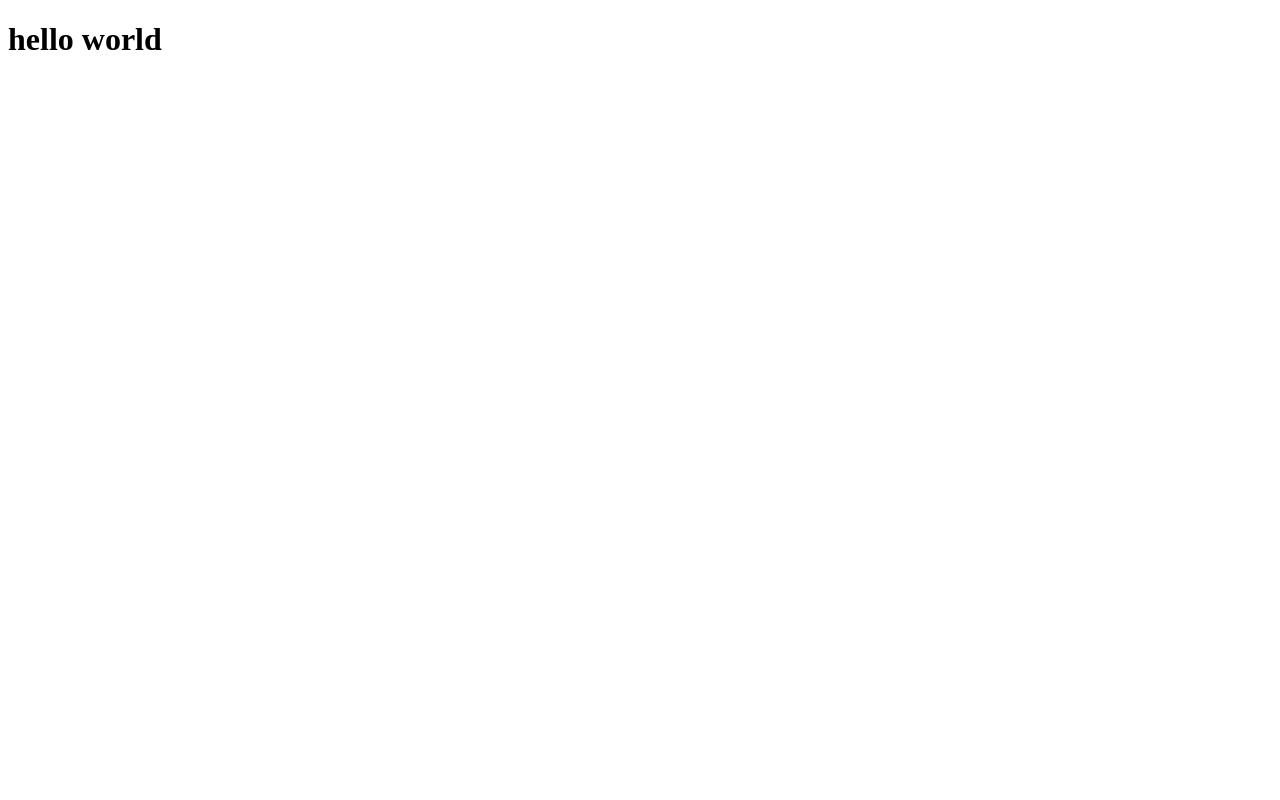
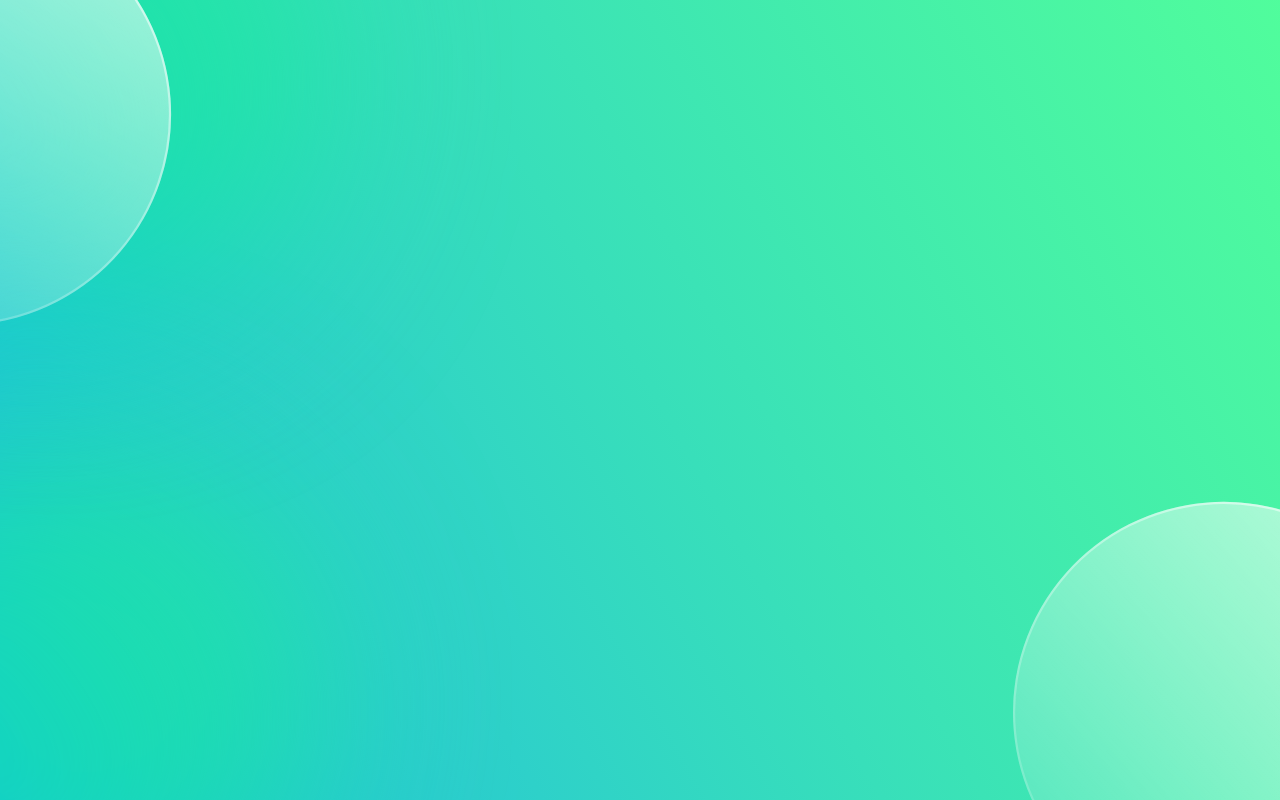
Before and after one commit to vinayaksaubhri/Portfolio, a React (Create React App) app in the folder portfolio/: page / in a window 1280 px wide. Built offline with nearby package versions, Linux system fonts and the light colour scheme.

Commit message:
adding background images

```diff
--- a/portfolio/src/App.js
+++ b/portfolio/src/App.js
@@ -1,6 +1,11 @@
 import React from 'react';
+import './Css/app.css'
 
 const App = () =>{
-    return <h1>hello world</h1>;
+    return (
+       <>
+         {/* <div className="app__circle"></div> */}
+       </>
+    );
 }
  export default App;
--- /dev/null
+++ b/portfolio/src/Css/app.css
@@ -0,0 +1,16 @@
+.app__circle{
+position: fixed;
+right: 70vw;
+bottom: 40vh;
+
+width: 500px;
+height: 500px;
+
+background: linear-gradient(165.24deg, rgba(255, 255, 255, 0.6) 2.02%, rgba(255, 255, 255, 0.12) 100%);
+backdrop-filter: blur(100px);
+
+
+border-radius: 500px;
+transform: rotate(40.63deg);
+
+}
--- a/portfolio/src/Css/index.css
+++ b/portfolio/src/Css/index.css
@@ -1,3 +1,8 @@
 body{
-
+ margin:0px;
+ padding:0px;
+ /* width: 100vw;
+ height: 100vh; */
+ background:no-repeat center fixed url('./Frame_with_circle.svg');
+ background-size: cover;
 }
--- a/portfolio/src/index.js
+++ b/portfolio/src/index.js
@@ -1,10 +1,12 @@
 import React from 'react';
 import ReactDOM from 'react-dom';
 import App from './App';
-
+import './Css/index.css'
 ReactDOM.render(
     <React.StrictMode>
-        <App/>
+        <>
+         <App/>
+        </>
     </React.StrictMode>,
     document.getElementById('root')
 );
```
Also changed, not shown: portfolio/src/Css/Frame_with_circle.svg (added), portfolio/src/Css/Frame_without_circle.svg (added).
